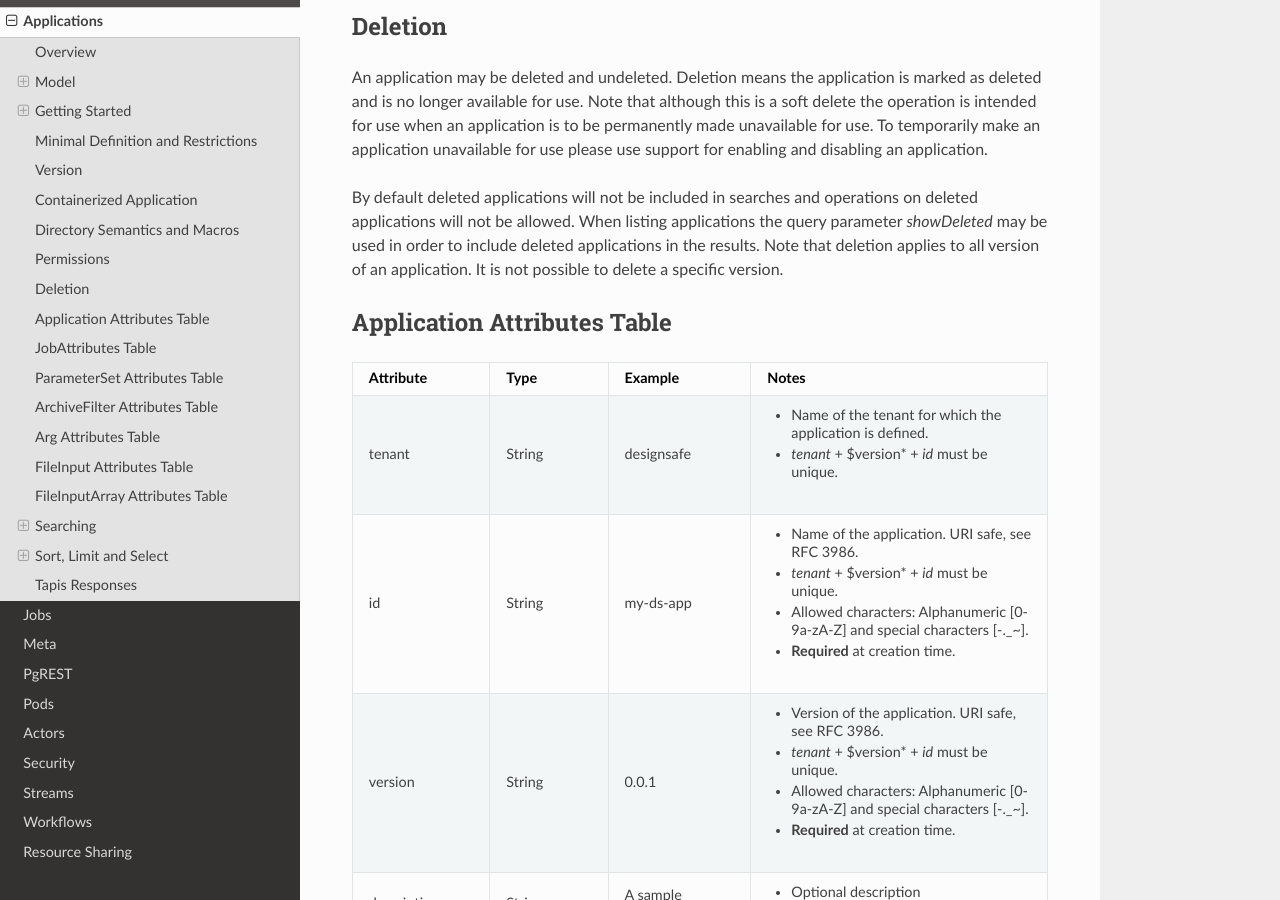
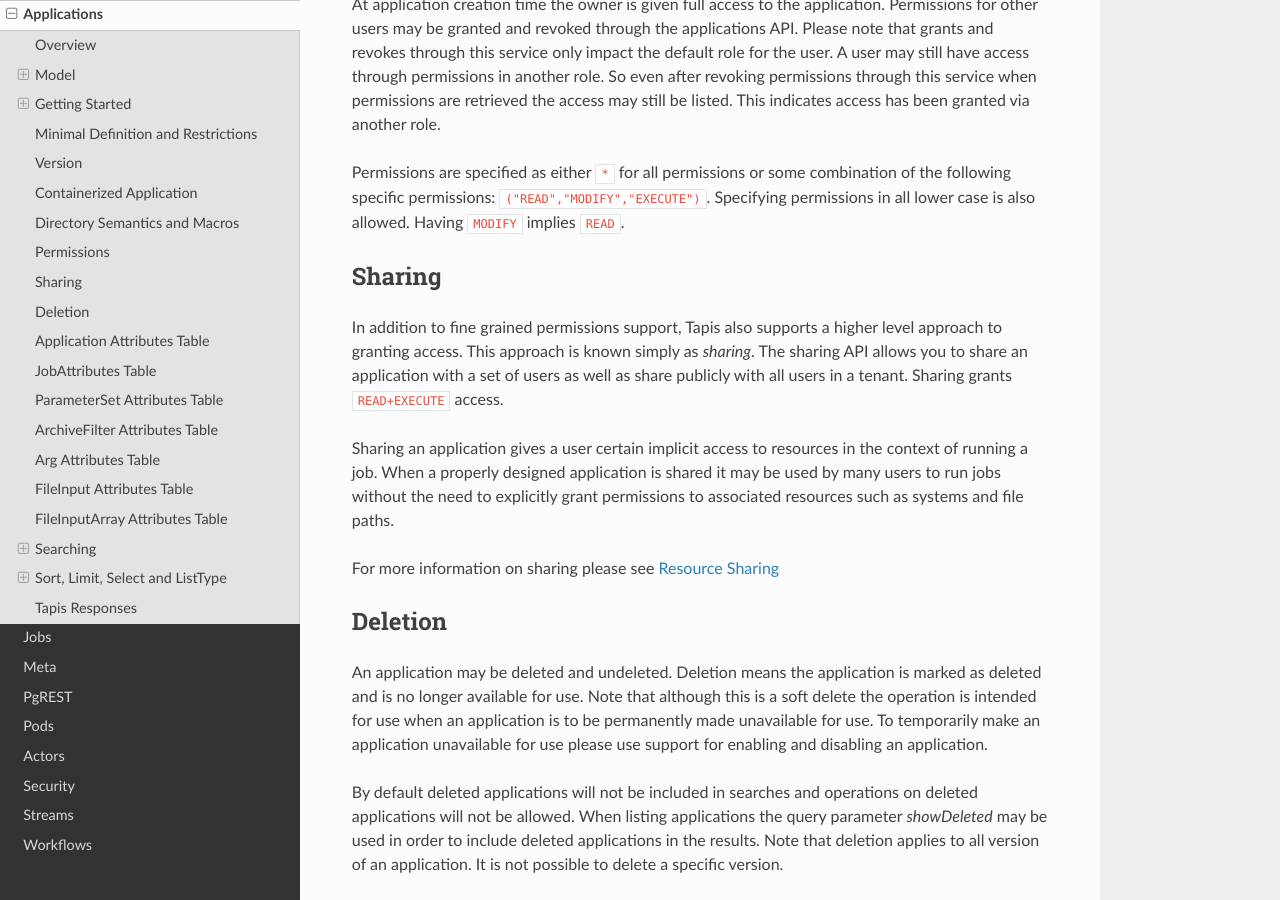
Before and after one commit to tapis-project/documentation, a Sphinx documentation site: the page built from source/technical/apps.rst, in a window 1280 px wide and 900 px high, scrolled down 7412 px. Built offline with Sphinx 7.4.7 and the Read the Docs theme 2.0.0, drawn with Linux system fonts in a browser that asks for light colours; some of the changed text lies outside the part shown.

Commit message:
Systems,Apps: Updates for sharing, listType.

```diff
--- a/source/technical/apps.rst
+++ b/source/technical/apps.rst
@@ -162,6 +162,9 @@
 ^^^^^^^^^^^^^^^^^^^^^^^^^^^^^^^^^^^^^
 To retrieve details for a specific application, such as the one above:
 
+.. note::
+  See the section below on `Selecting`_ to find out how to control the amount of information returned.
+
 Using PySDK:
 
 .. code-block:: python
@@ -256,6 +256,10 @@
  $ curl -H "X-Tapis-Token: $JWT" https://tacc.tapis.io/v3/apps?select=allAttributes
 
 The response should contain a list of items similar to the single listing shown above.
+
+.. note::
+  See the sections below on `Searching`_, `Selecting`_, `Sorting`_ and `Limiting`_ to find out how to control the
+  amount of information returned.
 
 -----------------------------------
 Minimal Definition and Restrictions
@@ -321,6 +325,19 @@
 Permissions are specified as either ``*`` for all permissions or some combination of the
 following specific permissions: ``("READ","MODIFY","EXECUTE")``. Specifying permissions in all
 lower case is also allowed. Having ``MODIFY`` implies ``READ``.
+
+-----------------
+Sharing
+-----------------
+In addition to fine grained permissions support, Tapis also supports a higher level approach to granting access.
+This approach is known simply as *sharing*. The sharing API allows you to share an application with a set of users
+as well as share publicly with all users in a tenant. Sharing grants ``READ+EXECUTE`` access.
+
+Sharing an application gives a user certain implicit access to resources in the context of running a job.
+When a properly designed application is shared it may be used by many users to run jobs without the need to explicitly
+grant permissions to associated resources such as systems and file paths.
+
+For more information on sharing please see :doc:`sharing`
 
 -----------------
 Deletion
@@ -745,12 +762,16 @@
 | NOT IN         | nin            |
 +----------------+----------------+
 
------------------------
-Sort, Limit and Select
------------------------
-When a list of applications is being retrieved the service provides for sorting and limiting the results. When retrieving
-either a list of resources or a single resource the service also provides a way to *select* which fields (i.e.
-attributes) are included in the results. Sorting, limiting and attribute selection are supported using query parameters.
+--------------------------------
+Sort, Limit, Select and ListType
+--------------------------------
+When a list of Applications is retrieved the service provides for sorting, filtering and limiting the results.
+By default, only resources owned by you will be included. The service provides a way for you to request that
+all resources accessible to you be included. This is determined by the query parameter *listType*.
+
+When retrieving either a list of resources or a single resource the service also provides a way to *select* which
+fields (i.e. attributes) are included in the results. Sorting, limiting and attribute selection are supported using
+query parameters.
 
 Selecting
 ~~~~~~~~~
@@ -854,6 +875,20 @@
 inconsistent results as records are added and removed. Using ``limit+startAfter`` works best when the attribute has a
 natural sequential ordering such as when an attribute represents a timestamp or a sequential ID.
 
+ListType
+~~~~~~~~
+By default, you will only see the resources that you own. The query parameter *listType* allows you to see additional
+resources that are available to you.
+
+Options:
+
+*OWNED*
+  Include only items owned by you (Default)
+*SHARED_PUBLIC*
+  Include only items shared publicly
+*ALL*
+  Include all items you are authorized to view.
+
 ---------------
 Tapis Responses
 ---------------
```
Also changed, not shown: other parts of source/technical/apps.rst (+2 -5 lines), source/technical/systems.rst (+36 -9 lines).
